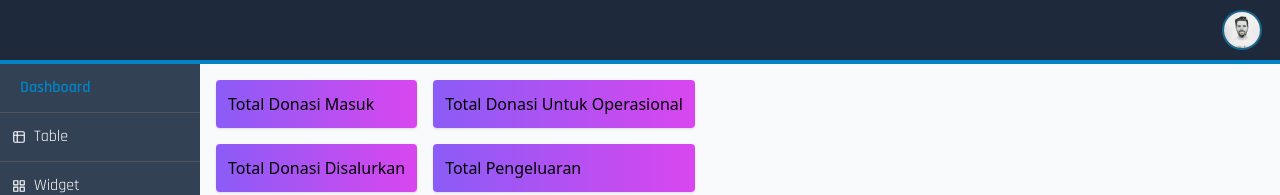
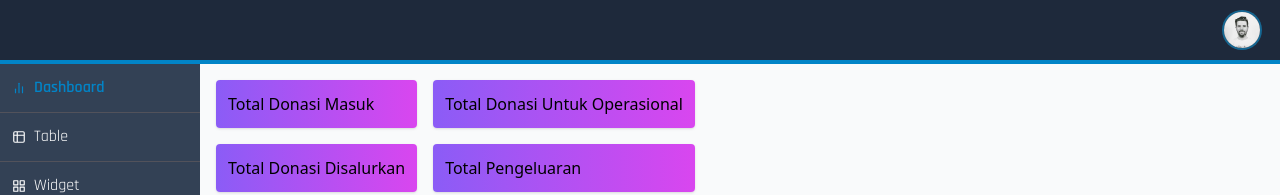
Before and after one commit to autotrof/admintemplate-nuxt, a Nuxt app: page / in a window 1280 px wide. Shown: the top 195 px of the page. Built offline with nearby package versions, Linux system fonts and the light colour scheme.

Commit message:
apply feather icons plugins

```diff
--- a/layouts/default.vue
+++ b/layouts/default.vue
@@ -126,7 +126,7 @@
     <div id="main-content-wrapper">
       <aside ref="sidebar_menu" :class="{'show':sidebar_shown}">
         <ul class="side-menu-wrapper">
-          <li><NuxtLink active-class="active" exact to="/"><i class="mr-2" v-html="sidebar_dashbaord_icon"></i> Dashboard</NuxtLink></li>
+          <li><NuxtLink active-class="active" exact to="/"><i class="mr-2" v-html="sidebar_dashboard_icon"></i> Dashboard</NuxtLink></li>
           <li><NuxtLink active-class="active" to="/uang_masuk"><i class="mr-2" v-html="sidebar_table_icon"></i> Table</NuxtLink></li>
           <li><NuxtLink active-class="active" to="/uang_keluar"><i class="mr-2" v-html="sidebar_widget_icon"></i> Widget</NuxtLink></li>
           <li><NuxtLink active-class="active" to="/donatur"><i class="mr-2" v-html="sidebar_modal_icon"></i> Modal & Alert</NuxtLink></li>
```
